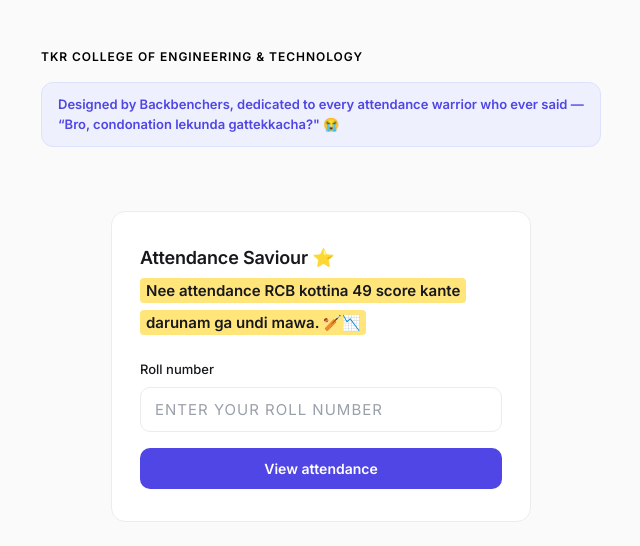
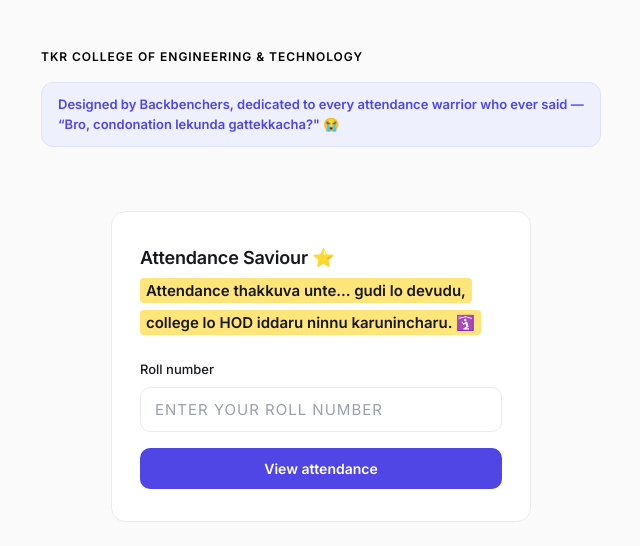
Before and after one commit to umanikumar213/tkrclass, a website: page index.html in a window 1280 px wide. Shown: the whole page, without its empty margins (319-959 px from the left). Drawn offline with Linux system fonts and the light colour scheme.

```diff
--- a/index.html
+++ b/index.html
@@ -145,7 +145,7 @@
   <div class="card login" id="loginBox"><div class="pad">
     <h2>Attendance Saviour ⭐</h2>
     <div style="margin:4px 0 22px;font-size:15px;line-height:2.1">
-        <span style="background:#ffe57a;-webkit-box-decoration-break:clone;box-decoration-break:clone;font-weight:600;border-radius:4px;padding:3px 6px">Nee attendance RCB kottina 49 score kante darunam ga undi mawa. 🏏📉</span>
+        <span style="background:#ffe57a;-webkit-box-decoration-break:clone;box-decoration-break:clone;font-weight:600;border-radius:4px;padding:3px 6px">Attendance thakkuva unte... gudi lo devudu, college lo HOD iddaru ninnu karunincharu. 🛐</span>
           </div>
     <label for="roll">Roll number</label>
     <input id="roll" placeholder="ENTER YOUR ROLL NUMBER" autocomplete="off" />
```
